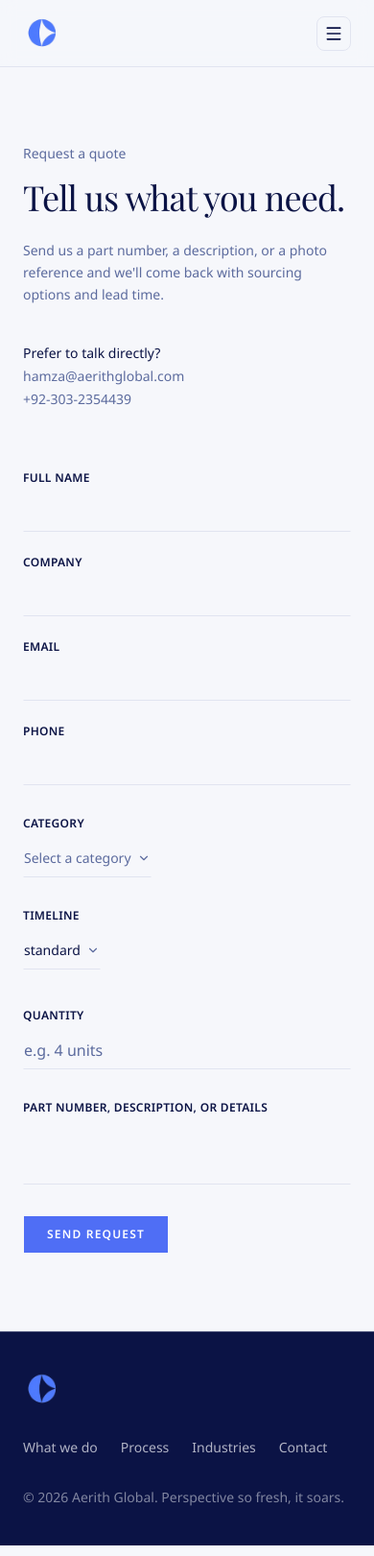
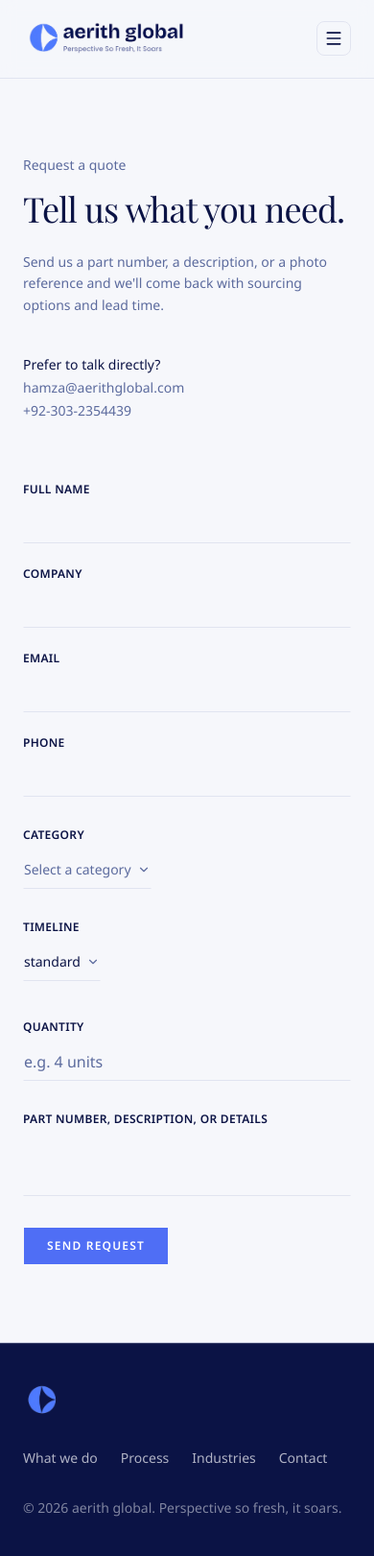
Before and after one commit to 0vai5/Aerith-Global, a Next.js app: page /quote in a window 390 px wide. Shown: the whole page at 96% size. Built offline with nearby package versions, Linux system fonts and the light colour scheme; a web font is replaced by a local one.

Commit message:
feat: standardize branding text to lowercase in Coming Soon and Footer components; update Navbar logo dimensions

```diff
--- a/components/ComingSoon.tsx
+++ b/components/ComingSoon.tsx
@@ -21,7 +21,7 @@ export default function ComingSoon() {
           className="text-sm font-medium tracking-wide text-muted-foreground"
           style={{ animation: "rise-in 0.6s ease-out 0.1s both" }}
         >
-          AERITH GLOBAL
+          aerith global
         </p>
         <h1
           className="mt-4 font-heading text-4xl leading-[1.15] tracking-tight text-foreground md:text-5xl"
--- a/components/Footer.tsx
+++ b/components/Footer.tsx
@@ -32,7 +32,7 @@ export function Footer() {
           </nav>
         </div>
         <p className="mt-8 text-sm text-background/50">
-          © {new Date().getFullYear()} Aerith Global. Perspective so fresh,
+          © {new Date().getFullYear()} aerith global. Perspective so fresh,
           it soars.
         </p>
       </div>
--- a/components/Navbar.tsx
+++ b/components/Navbar.tsx
@@ -37,14 +37,14 @@ export function Navbar() {
         {/* Mobile logo — placeholder until the mobile mark is provided */}
         <Link
           href="/"
-          className="flex items-center gap-2 md:hidden"
+          className="flex items-center justify-between gap-2 md:hidden"
           onClick={() => setOpen(false)}
         >
           <Image
-            src="/aerith-icon-wordmark.png"
+            src="/aerith-icon.png"
             alt="Aerith Global"
-            width={40}
-            height={40}
+            width={180}
+            height={180}
             priority
           />
         </Link>
```
